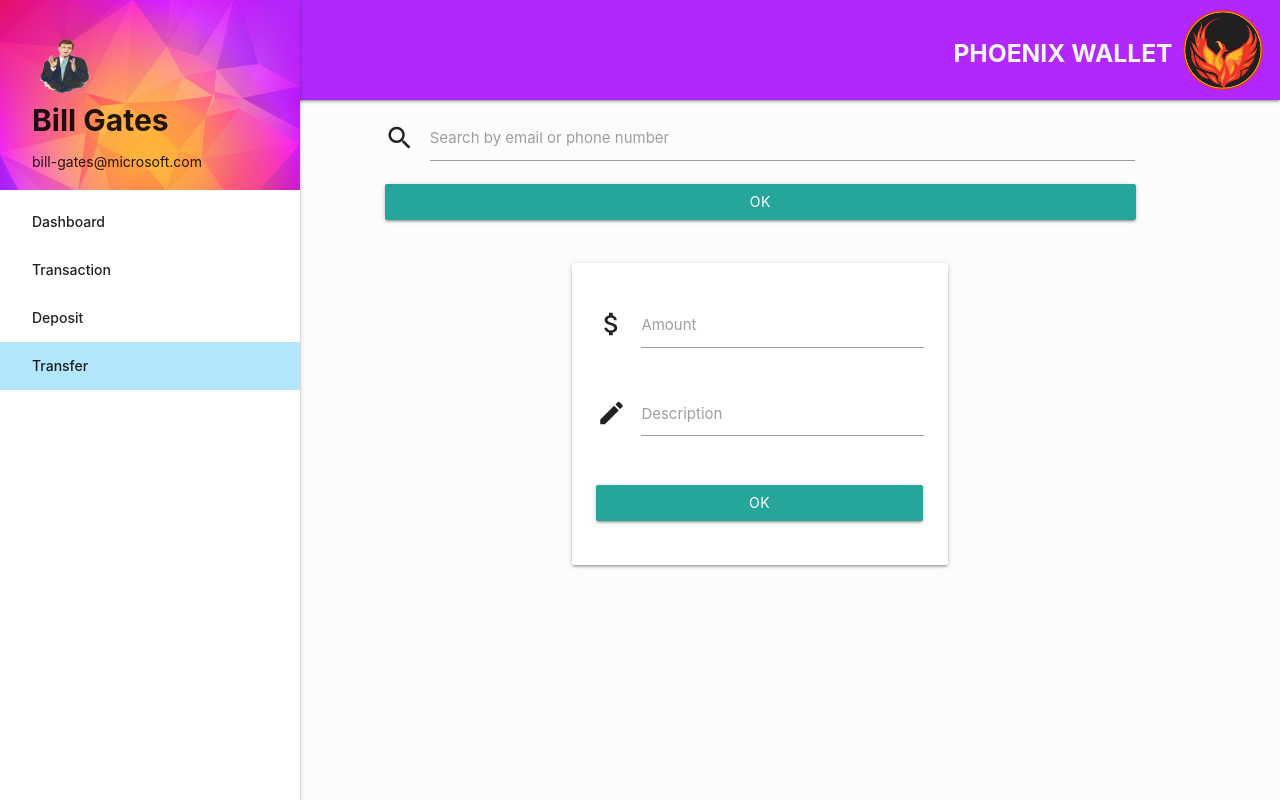
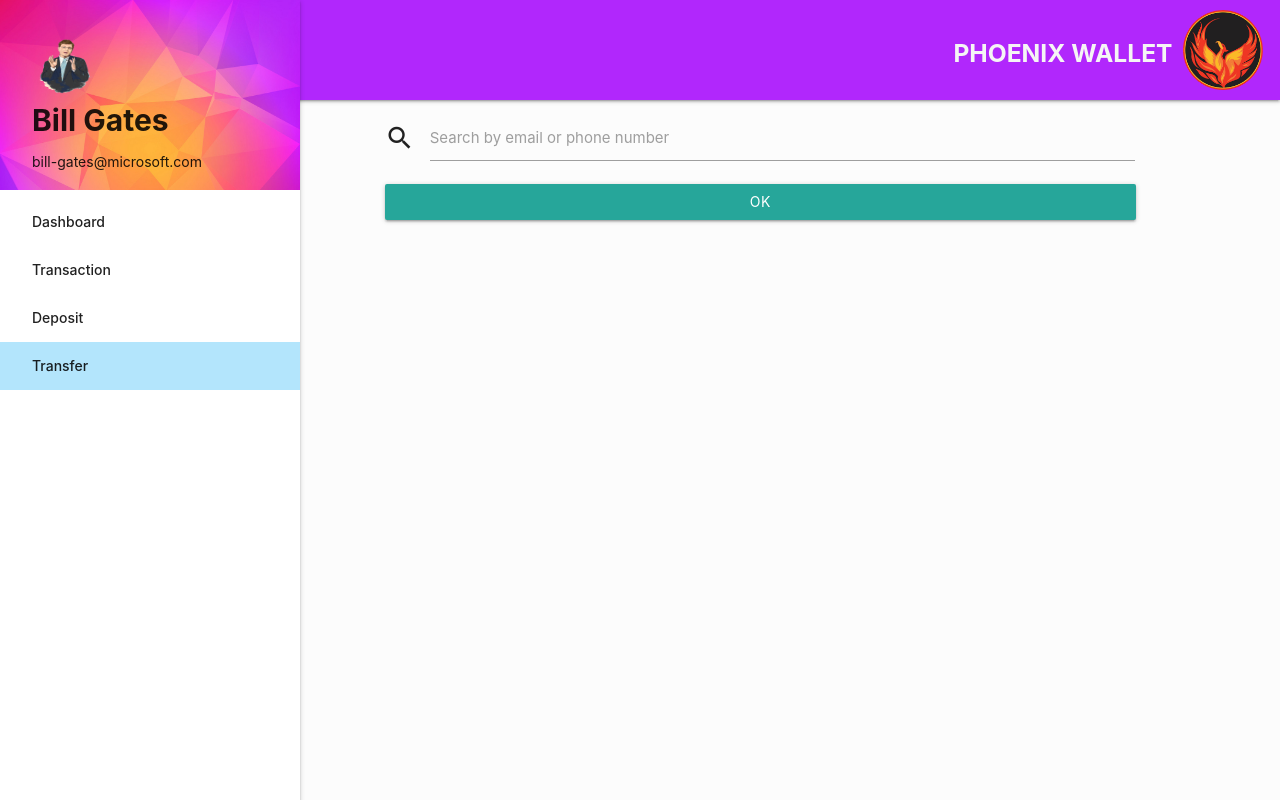
Before and after one commit to bayusatmoko/wallet, a React (Create React App) app: page /transfer in a window 1280 px wide. Built offline with nearby package versions, Linux system fonts and the light colour scheme; data requests are answered from the project's data file.

Commit message:
[Fadel|Sena] Hide transfer form when not selected a receiver yet

```diff
--- a/src/Components/ReceiverList.js
+++ b/src/Components/ReceiverList.js
@@ -9,14 +9,14 @@ const ReceiverList = (props) => {
     onClick(item);
   };
 
-  const _renderReceiverItem = () => receivers.map((item) => (
-    <ReceiverItem key={item.id} receiver={item} onClick={_handleClick(item)} />
+  const _renderReceivers = () => receivers.map((receiver) => (
+    <ReceiverItem key={receiver.id} receiver={receiver} onClick={_handleClick(receiver)} />
   ));
 
   return (
     <table>
       <tbody>
-        {_renderReceiverItem()}
+        {_renderReceivers()}
       </tbody>
     </table>
   );
--- a/src/Containers/TransferContainer.js
+++ b/src/Containers/TransferContainer.js
@@ -10,7 +10,7 @@ class TransferContainer extends Component {
     super(props);
     this.state = {
       receivers: [],
-      selectedReceiver: { name: '' }
+      selectedReceiver: {}
     };
   }
 
@@ -48,19 +48,20 @@ class TransferContainer extends Component {
 
   render() {
     const { receivers, selectedReceiver } = this.state;
+    const { name, email } = selectedReceiver;
     return (
       <div>
         <ReceiverSearch onSubmit={this._handleSearch} />
         <ReceiverList receivers={receivers} onClick={this._handleSelectReceiver} />
-        <p id="receiver-selected">{selectedReceiver.name}</p>
-        <TransactionForm onSubmit={this._handleSubmit} />
+        {name
+        && <TransactionForm onSubmit={this._handleSubmit} formTitle={`Transfer to ${name} (${email})`} />}
       </div>
     );
   }
 }
 
 TransferContainer.propTypes = {
-
+  API_URL: PropTypes.string.isRequired
 };
 
 export default TransferContainer;
```
Also changed, not shown: 2 other files (tests, documents, lock files or other folders).
